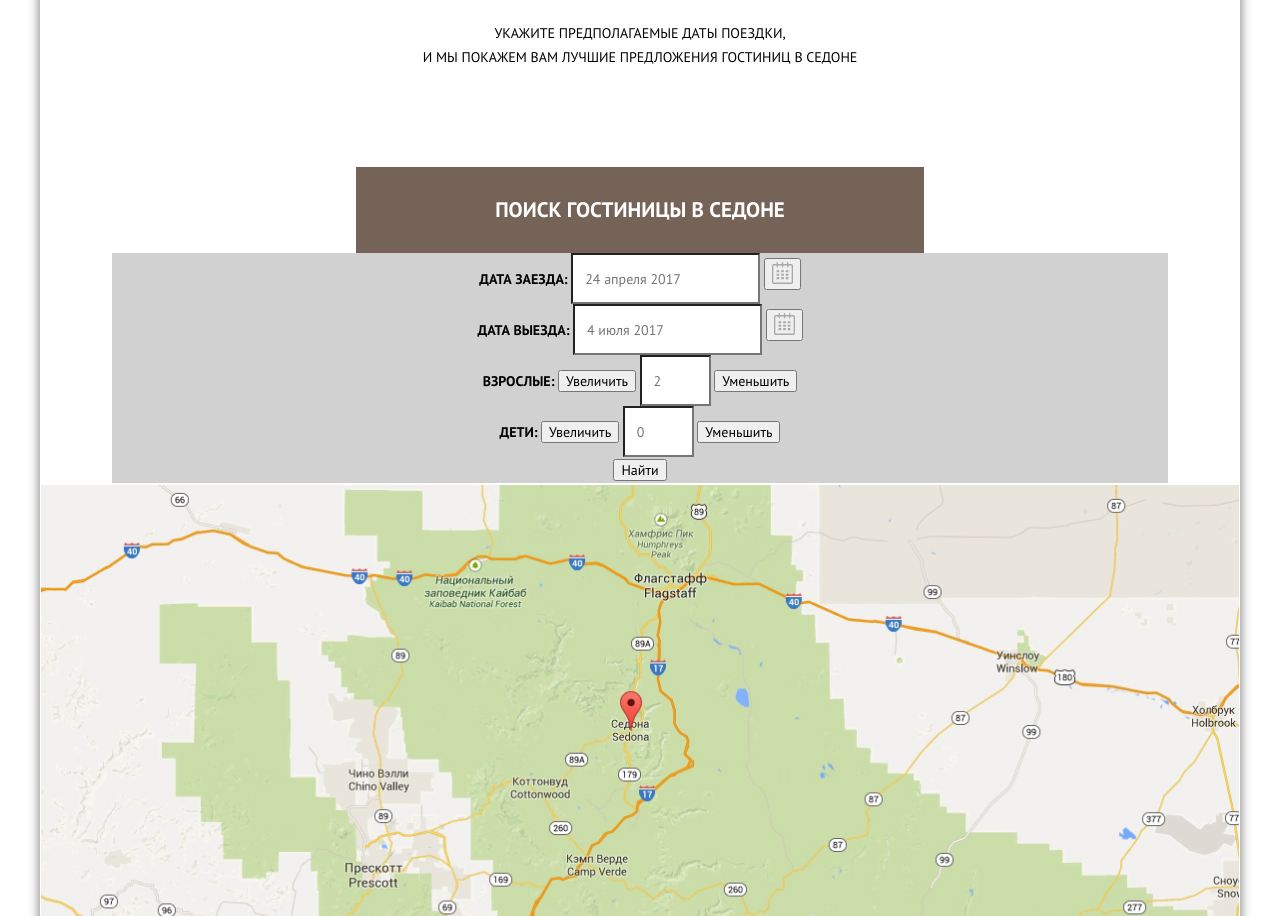
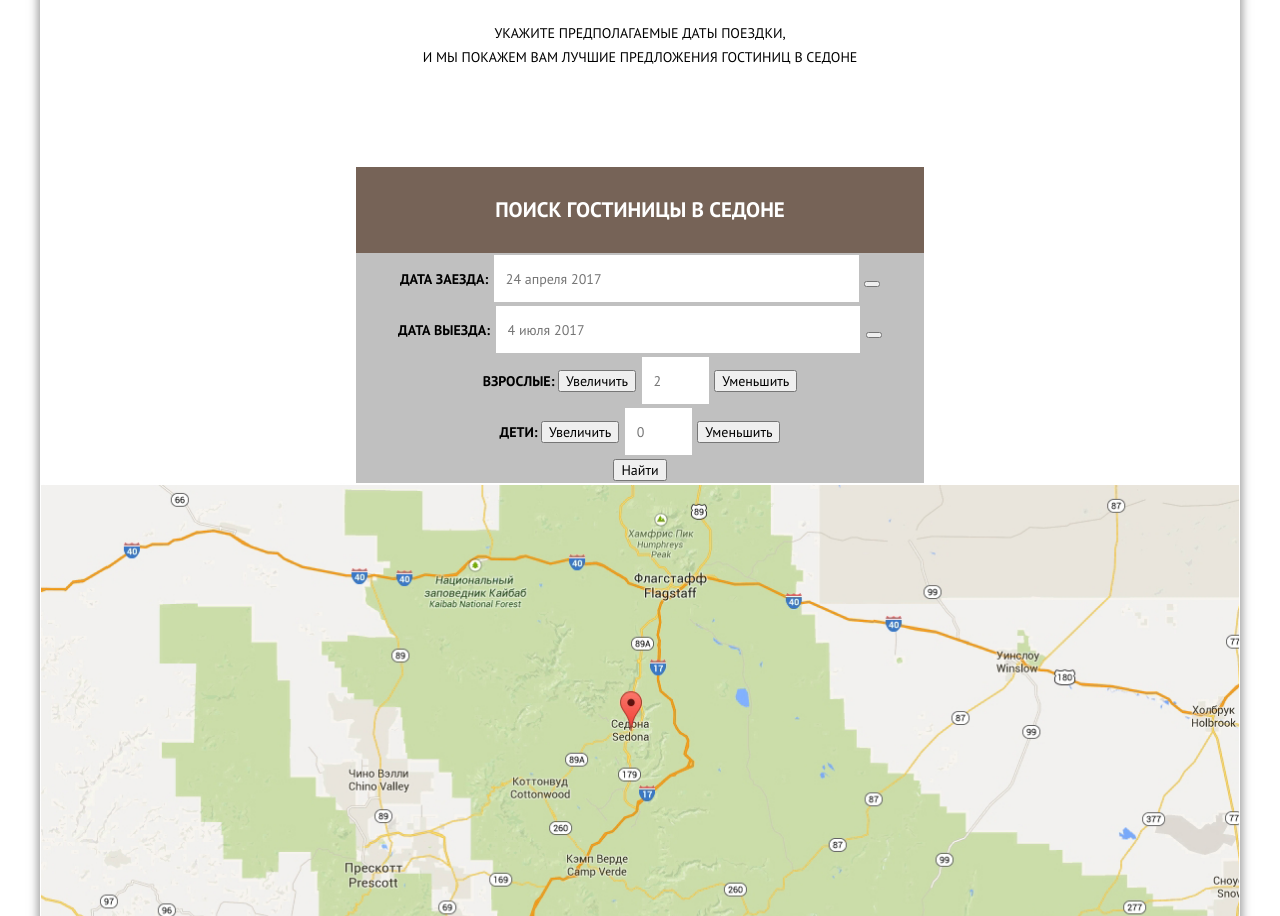
Before and after one commit to EgorTalko/Sedona, a website built with Vite: page index.html in a window 1280 px wide. Shown: the part 1951-2867 px from the top of the page. Built offline with nearby package versions, Linux system fonts and the light colour scheme; files whose address does not match are found by name.

Commit message:
Немного застилизовал форму

```diff
--- a/index.html
+++ b/index.html
@@ -200,17 +200,17 @@
         </section>
 
         <section class="search-block">
+          <button class="button from-search-head" type="button" tabindex="0">
+            <p class="search-head">Поиск гостиницы в седоне</p>
+          </button>
+
           <form
             class="search-form"
-            action="https://github.com/EgorTalko/Sedona"
+            action="https://github.com/EgorTalko /Sedona"
             method="post"
           >
-            <button class="button from-search-head" tabindex="0">
-              <p class="search-head">Поиск гостиницы в седоне</p>
-            </button>
-            <div class="form">
-              <label for="advantages-data"
-                >Дата заезда:
+            <div class="form-input-group">
+              <label for="advantages-data">Дата заезда: </label>
               <input
                 class="advantages-search advantages-data"
                 type="text"
@@ -221,33 +221,11 @@
 
               <button type="button" class="form-date-input">
                 <span class="visually-hidden">Выбрать Дату</span>
-                  <svg
-                    width="21"
-                    height="23"
-                    viewBox="0 0 21 23"
-                    fill="none"
-                    xmlns="http://www.w3.org/2000/svg"
-                  >
-                    <path
-                      fill-rule="evenodd"
-                      clip-rule="evenodd"
-                      d="M16.406 3.02498H19.251C20.217 3.02498 21 3.84698 21 4.86198V21.164C21 22.179 20.217 23 19.251 23H1.75C0.784 23 0 22.179 0 21.164V4.86198C0 3.84698 0.784 3.02498 1.75 3.02498H4.593V1.64798C4.593 1.26698 4.887 0.958984 5.25 0.958984C5.612 0.958984 5.906 1.26698 5.906 1.64798V3.02498H9.844V1.64798C9.844 1.26698 10.138 0.958984 10.501 0.958984C10.862 0.958984 11.156 1.26698 11.156 1.64798V3.02498H15.094V1.64798C15.094 1.26698 15.387 0.958984 15.75 0.958984C16.112 0.958984 16.406 1.26698 16.406 1.64798V3.02498ZM19.5646 21.484C19.6466 21.3979 19.691 21.2828 19.688 21.164H19.689V4.86198C19.689 4.60898 19.493 4.40298 19.252 4.40298H16.407V5.78098C16.407 6.16198 16.113 6.46998 15.751 6.46998C15.388 6.46998 15.095 6.16198 15.095 5.78098V4.40298H11.157V5.78098C11.157 6.16198 10.863 6.46998 10.502 6.46998C10.139 6.46998 9.845 6.16198 9.845 5.78098V4.40298H5.907V5.78098C5.907 6.16198 5.613 6.46998 5.251 6.46998C4.888 6.46998 4.594 6.16198 4.594 5.78098V4.40298H1.75C1.50263 4.40953 1.30696 4.61458 1.312 4.86198V21.164C1.30696 21.4114 1.50263 21.6164 1.75 21.623H19.251C19.3698 21.6201 19.4826 21.5701 19.5646 21.484Z"
-                      fill="#A9A9A9"
-                    />
-                    <path
-                      fill-rule="evenodd"
-                      clip-rule="evenodd"
-                      d="M4.59399 9.2251H7.21899V11.2911H4.59399V9.2251ZM4.59399 12.6681H7.21899V14.7351H4.59399V12.6681ZM7.21899 16.1121H4.59399V18.1781H7.21899V16.1121ZM9.18799 16.1121H11.813V18.1781H9.18799V16.1121ZM11.813 12.6681H9.18799V14.7351H11.813V12.6681ZM9.18799 9.2251H11.813V11.2911H9.18799V9.2251ZM16.406 16.1121H13.781V18.1781H16.406V16.1121ZM13.781 12.6681H16.406V14.7351H13.781V12.6681ZM16.406 9.2251H13.781V11.2911H16.406V9.2251Z"
-                      fill="#A9A9A9"
-                    />
-                  </svg>
               </button>
-              </label>
             </div>
 
-            <div class="form">
-              <label for="advantages-data"
-                >Дата выезда:
+            <div class="form-input-group">
+              <label for="advantages-data">Дата выезда: </label>
               <input
                 class="advantages-search advantages-data"
                 type="text"
@@ -255,37 +233,13 @@
                 id="advantages-data"
                 placeholder="4 июля 2017"
               />
-
               <button type="button" class="form-date-input">
                 <span class="visually-hidden">Выбрать Дату</span>
-                  <svg
-                    width="21"
-                    height="23"
-                    viewBox="0 0 21 23"
-                    fill="none"
-                    xmlns="http://www.w3.org/2000/svg"
-                  >
-                    <path
-                      fill-rule="evenodd"
-                      clip-rule="evenodd"
-                      d="M16.406 3.02498H19.251C20.217 3.02498 21 3.84698 21 4.86198V21.164C21 22.179 20.217 23 19.251 23H1.75C0.784 23 0 22.179 0 21.164V4.86198C0 3.84698 0.784 3.02498 1.75 3.02498H4.593V1.64798C4.593 1.26698 4.887 0.958984 5.25 0.958984C5.612 0.958984 5.906 1.26698 5.906 1.64798V3.02498H9.844V1.64798C9.844 1.26698 10.138 0.958984 10.501 0.958984C10.862 0.958984 11.156 1.26698 11.156 1.64798V3.02498H15.094V1.64798C15.094 1.26698 15.387 0.958984 15.75 0.958984C16.112 0.958984 16.406 1.26698 16.406 1.64798V3.02498ZM19.5646 21.484C19.6466 21.3979 19.691 21.2828 19.688 21.164H19.689V4.86198C19.689 4.60898 19.493 4.40298 19.252 4.40298H16.407V5.78098C16.407 6.16198 16.113 6.46998 15.751 6.46998C15.388 6.46998 15.095 6.16198 15.095 5.78098V4.40298H11.157V5.78098C11.157 6.16198 10.863 6.46998 10.502 6.46998C10.139 6.46998 9.845 6.16198 9.845 5.78098V4.40298H5.907V5.78098C5.907 6.16198 5.613 6.46998 5.251 6.46998C4.888 6.46998 4.594 6.16198 4.594 5.78098V4.40298H1.75C1.50263 4.40953 1.30696 4.61458 1.312 4.86198V21.164C1.30696 21.4114 1.50263 21.6164 1.75 21.623H19.251C19.3698 21.6201 19.4826 21.5701 19.5646 21.484Z"
-                      fill="#A9A9A9"
-                    />
-                    <path
-                      fill-rule="evenodd"
-                      clip-rule="evenodd"
-                      d="M4.59399 9.2251H7.21899V11.2911H4.59399V9.2251ZM4.59399 12.6681H7.21899V14.7351H4.59399V12.6681ZM7.21899 16.1121H4.59399V18.1781H7.21899V16.1121ZM9.18799 16.1121H11.813V18.1781H9.18799V16.1121ZM11.813 12.6681H9.18799V14.7351H11.813V12.6681ZM9.18799 9.2251H11.813V11.2911H9.18799V9.2251ZM16.406 16.1121H13.781V18.1781H16.406V16.1121ZM13.781 12.6681H16.406V14.7351H13.781V12.6681ZM16.406 9.2251H13.781V11.2911H16.406V9.2251Z"
-                      fill="#A9A9A9"
-                    />
-                  </svg>
               </button>
-              </label>
             </div>
 
-            <div class="amount-people form-input-block form">
-              <div class="amount-people-block">
-                <label for="advantages-age amount-form-label">
-                  Взрослые:
+            <div class="form-input-group">
+              <label for="advantages-age amount-form-label"> Взрослые: </label>
               <button class="button" type="button">Увеличить</button>
               <input
                 class="advantages-search advantages-age"
@@ -297,10 +251,9 @@
                 placeholder="2"
               />
               <button class="button" type="button">Уменьшить</button>
-                </label>
             </div>
 
-              <div class="form">
+            <div class="form-input-group">
               <label for="advantages-age"
                 >Дети:
                 <button class="button" type="button">Увеличить</button>
@@ -316,11 +269,8 @@
                 <button class="button" type="button">Уменьшить</button>
               </label>
             </div>
-            </div>
+              <button class="button" type="button">Найти</button>
           </form>
-          <div class="form">
-            <button class="button" type="button">Найти</button>
-          </div>
         </section>
 
         <section>
--- a/styles/advantages.css
+++ b/styles/advantages.css
@@ -54,3 +54,11 @@
 .advantages>* {
     flex-grow: 1;
 }
+
+.advantages-data {
+    width: 60%;
+}
+
+/* .advantages-data {
+    width: 10px;
+} */
--- a/styles/search.css
+++ b/styles/search.css
@@ -1,5 +1,7 @@
 .search-block {
-    margin: 0;
+    position: absolute;
+    max-width: 568px;
+    margin: 0 auto;
     padding: 51px 6% 0;
     position: relative;
     z-index: 50;
@@ -13,14 +15,12 @@
     font: inherit;
     font-weight: bold;
     font-size: 14px;
-}
 
-.form {
-    background-color: #d1d1d1;
+    background-color: #c0c0c0;
 }
 
 .from-search-head {
-    width: 568px;
+    width: 100%;
     height: 86px;
 
     background-color: #766357;
@@ -56,3 +56,7 @@
     background-color: #fff;
     background-clip: padding-box;
 }
+
+input {
+    border-color: transparent;
+}
```
Lines whose indentation alone changed are shown as unchanged.
